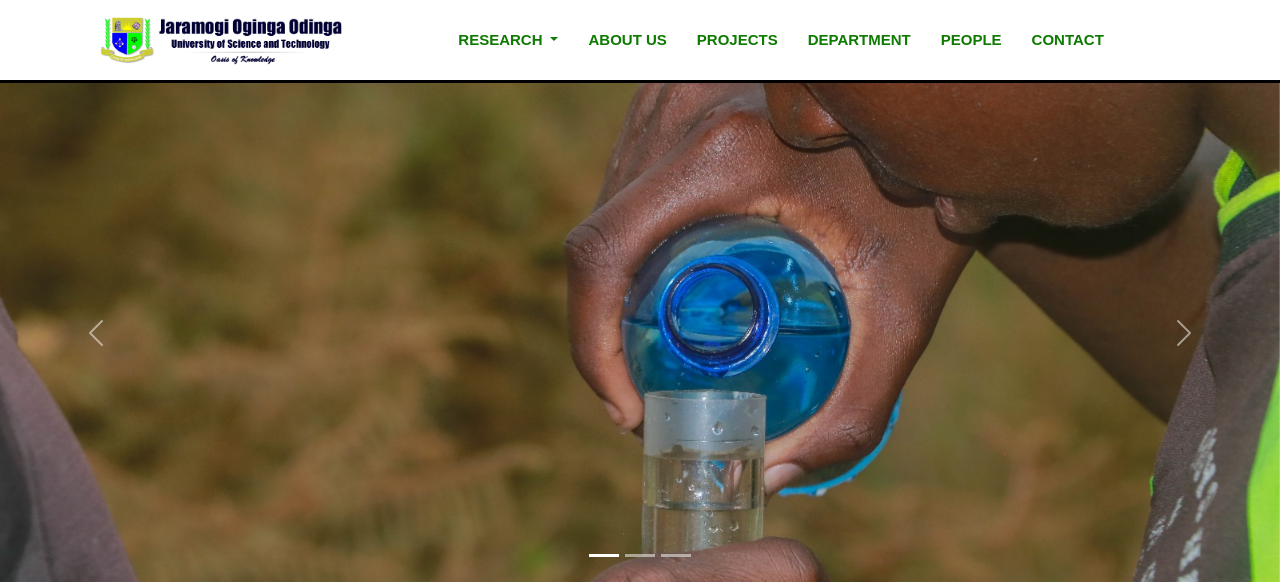
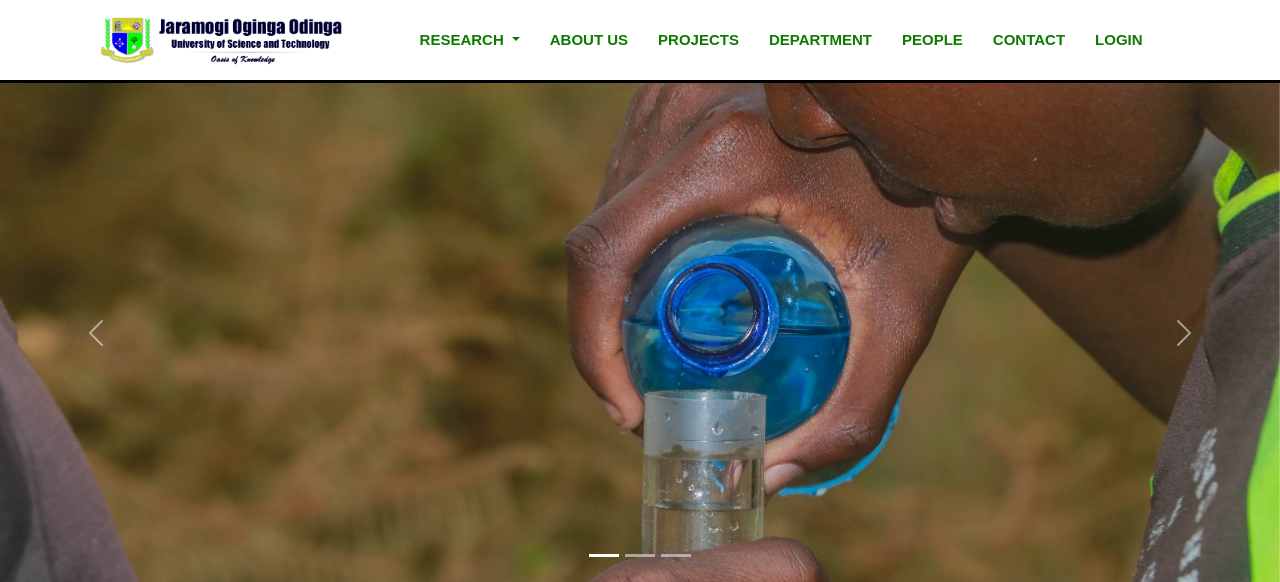
Before and after one commit to n-cognto/university-research, a Django app: page / in a window 1280 px wide. Shown: the top 582 px of the page. Run offline with Django 5.2, Linux system fonts and the light colour scheme.

Commit message:
Added login link

```diff
--- a/research_portal/templates/index.html
+++ b/research_portal/templates/index.html
@@ -48,6 +48,7 @@
                 <li class="nav-item"><a class="nav-link" href="#">DEPARTMENT</a></li>
                 <li class="nav-item"><a class="nav-link" href="#">PEOPLE</a></li>
                 <li class="nav-item"><a class="nav-link" href="#">CONTACT</a></li>
+                <li class="nav-item"><a class="nav-link" href="{% url 'login' %}">login</a></li>
             </ul>
         </div>
     </div>
```
